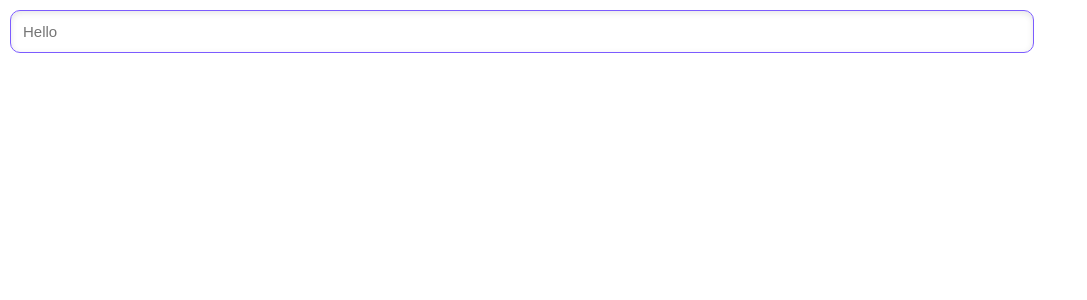
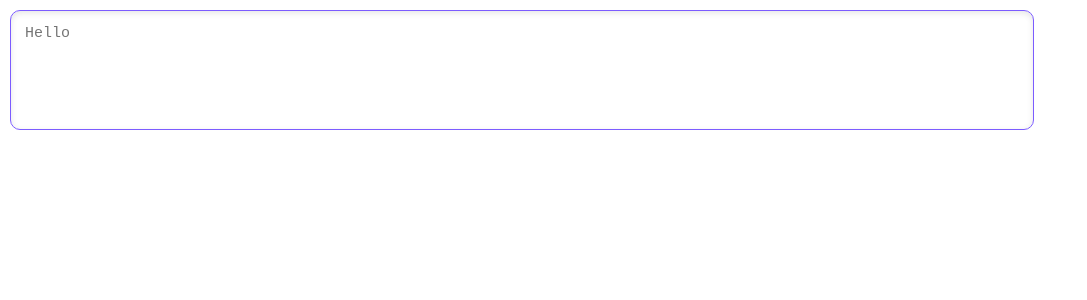
Before and after one commit to MirominaS/chapterly-frontend, a React (Vite) app: page / in a window 1280 px wide. Shown: the top 300 px of the page, without its empty margins (0-1087 px from the left). Built offline with nearby package versions, Linux system fonts and the light colour scheme.

Commit message:
created textarea component

```diff
--- a/src/App.jsx
+++ b/src/App.jsx
@@ -8,6 +8,7 @@ import Dashboard from './pages/Dashboard/Dashboard'
 import Login from './pages/Login/Login'
 import Register from './pages/Register/Register'
 import Input from './components/Input/Input'
+import Textarea from './components/Textarea/Textarea'
 
 
 function App() {
@@ -15,7 +16,7 @@ function App() {
   return (
     <BrowserRouter>
         <Routes>
-          <Route path="/" element={<Input placeholder={"Hello"}/>}/>
+          <Route path="/" element={<Textarea placeholder={"Hello"}/>}/>
           <Route path="/dashboard" element={<Dashboard/>}/>
           <Route path="/login" element={<Login/>}/>
           <Route path="/register" element={<Register/>}/>
--- /dev/null
+++ b/src/components/Textarea/Textarea.css
@@ -0,0 +1,31 @@
+.textarea-container{
+    display: flex;
+    flex-direction: column;
+    gap: 8px;
+}
+
+.textarea-label{
+    font-size: 14px;
+    font-weight: 500;
+}
+
+.textarea-field{
+    width: 80%;
+    min-height: 120px;
+    resize: none;
+    padding: 14px;
+    margin: 10px;
+    border: 1px solid var(--primary-color);
+    border-radius: var(--border-radius);
+    outline: none;
+    background: white;
+    font-size: 15px;
+    box-shadow: inset 0 2px 6px rgba(0, 0, 0, 0.1);
+    transition: all 0.3s ease;
+}
+
+.textarea-field:focus{
+    box-shadow:
+        inset 0 2px 6px rgba(0, 0, 0, 0.1),
+        0 0 0 3px rgb(from var(--primary-color) r g b / 0.2);
+}
--- /dev/null
+++ b/src/components/Textarea/Textarea.jsx
@@ -0,0 +1,21 @@
+import React from 'react'
+import './Textarea.css'
+const Textarea = ({label,placeholder,value,onChange,name}) => {
+  return (
+    <div className='textarea-container'>
+        {label && (
+            <label className='textarea-label'>{label}</label>
+        )}
+
+        <textarea
+            className='textarea-field'
+            placeholder={placeholder}
+            value={value}
+            onChange={onChange}
+            name={name}
+        />
+    </div>
+  )
+}
+
+export default Textarea
```
